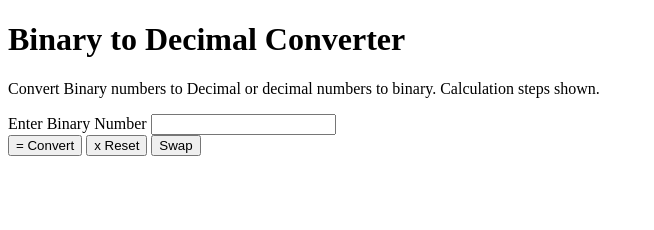
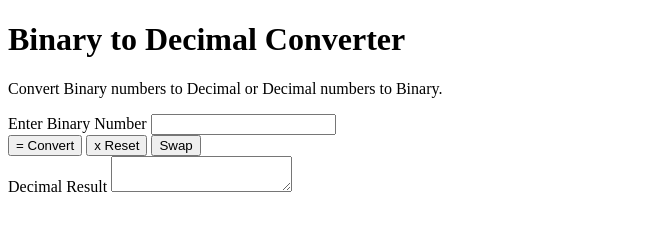
Before and after one commit to Bnjackson/Binary-to-Decimal, a plain HTML site: page index.html in a window 1280 px wide. Shown: the whole page, without its empty margins (0-654 px from the left). Drawn offline with Linux system fonts and the light colour scheme.

Commit message:
Update index.html

```diff
--- a/index.html
+++ b/index.html
@@ -14,7 +14,7 @@
             <h1>Binary to Decimal Converter</h1>
         </div>
         <div class="header-paragraph">
-            <p>Convert Binary numbers to Decimal or decimal numbers to binary. Calculation steps shown.</p>
+            <p>Convert Binary numbers to Decimal or Decimal numbers to Binary.</p>
         </div>
     </header>
     <main>
@@ -22,13 +22,17 @@
             <div class="converter-container">
                 <form id="calcForm" name="calcForm" autocomplete="off">
                     <div class="form-group">
-                        <label class="input-label" for="binary">Enter Binary Number</label>
-                        <input type="number" id="input" name="input">
+                        <label for="binary">Enter Binary Number</label>
+                        <input class="number-input" type="number" id="input" name="input">
                     </div>
                     <div class="form-group">
-                        <button id="convert-button" type="button"><span>= Convert</span></button>
-                        <button id="reset-button" type="reset"><span>x Reset</span></button>
-                        <button id="swap-button" type="button"><span>Swap</span></button>
+                        <button id="convert-button" type="button"><span>= </span>Convert</button>
+                        <button id="reset-button" type="reset"><span>x </span>Reset</button>
+                        <button id="swap-button" type="button"><span></span>Swap</button>
+                    </div>
+                    <div class="form-group">
+                        <label for="calcResult">Decimal Result</label>
+                        <textarea name="result" id="calcResult" readonly></textarea>
                     </div>
                 </form>
             </div>
```
